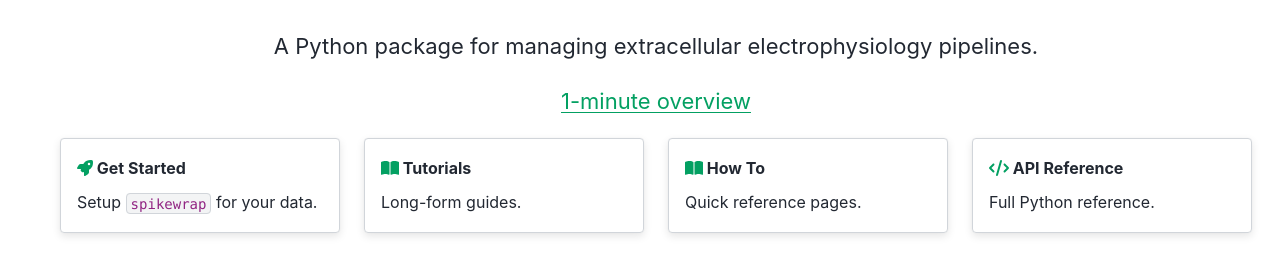
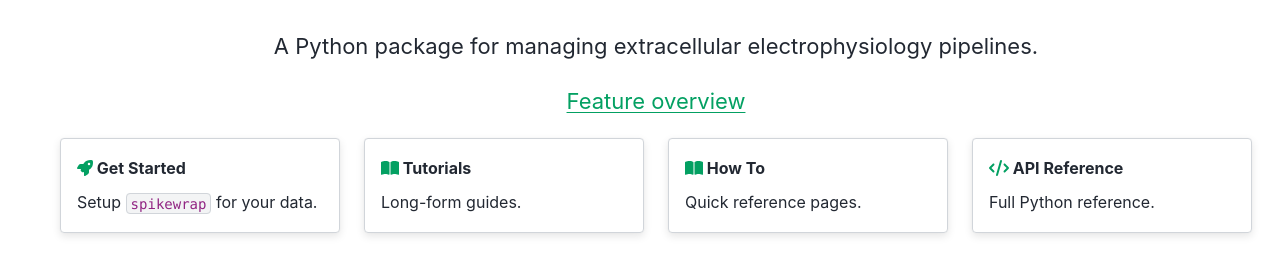
Before and after one commit to neuroinformatics-unit/spikewrap, a Sphinx documentation site: the page built from docs/source/index.md, in a window 1280 px wide. Shown: the part 190-459 px from the top of the page. Built offline with Sphinx 7.4.7 and the PyData theme 0.15.4, drawn with Linux system fonts in a browser that asks for light colours; pages that are not in the unit, such as notebooks, are missing from menus; the version number could not be read and is left out.

Commit message:
Change the name of the 1-minute overview to feature overview.

```diff
--- a/docs/source/galleries/get_started/package_overview.py
+++ b/docs/source/galleries/get_started/feature_overview.py
@@ -1,7 +1,7 @@
 # ruff: noqa: E402
-""" Overview
-============
-`(1 minute read)`
+""" Feature Overview
+====================
+`(2 minute read)`
 
 
 ``spikewrap`` provides a Python interface for managing and
--- a/docs/source/index.md
+++ b/docs/source/index.md
@@ -14,7 +14,7 @@ h1 { font-size: 0rem; }
 
 <p style="text-align: center; font-size: 48px; font-weight: bold;"> spikewrap </p>
 <p style="text-align: center; font-size: 22px;">A Python package for managing extracellular electrophysiology pipelines.</p>
-<p style="text-align: center; font-size: 22px;"><a href="gallery_builds/get_started/package_overview.html">1-minute overview</a></p>
+<p style="text-align: center; font-size: 22px;"><a href="gallery_builds/get_started/feature_overview.html">Feature overview</a></p>
 
 ::::{grid} 1 4 4 4
 :gutter: 4
```
Also changed, not shown: docs/source/get_started/index.md (+2 -2 lines).
